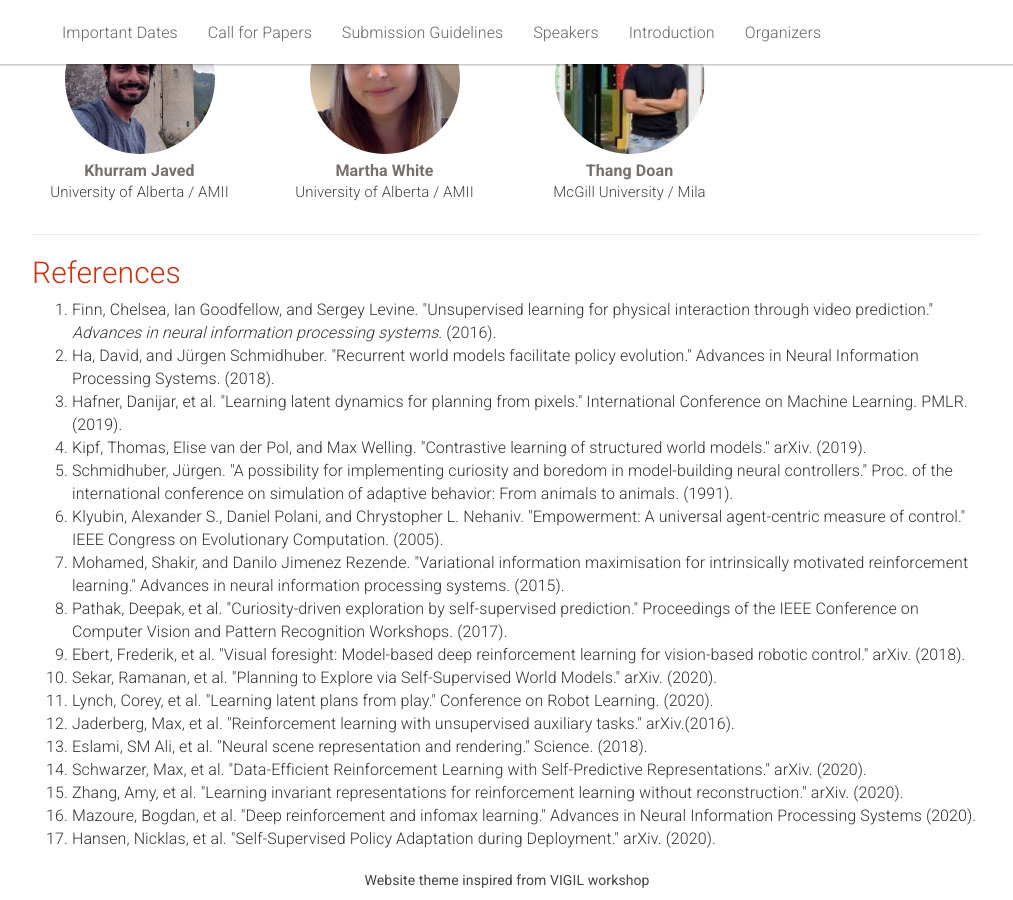
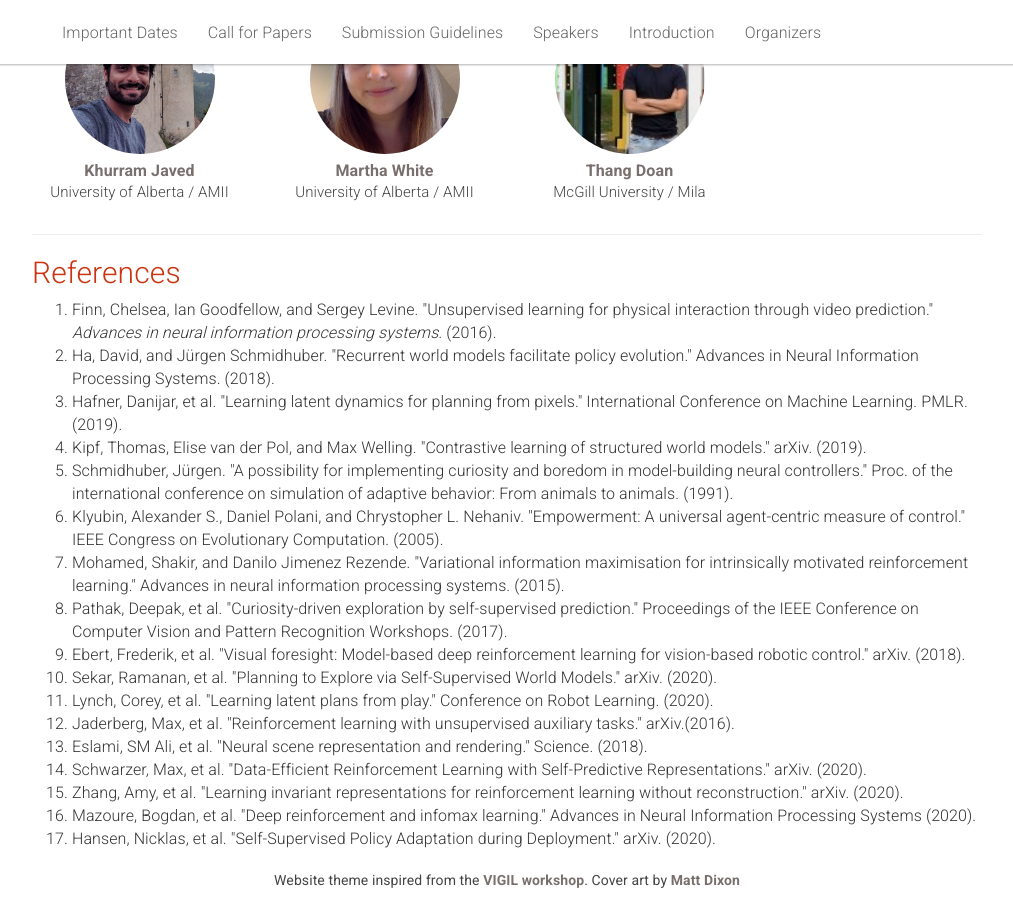
Before and after one commit to sslrlworkshop/sslrlworkshop.github.io, a Jekyll site: the page built from _pages/home.md, in a window 1280 px wide and 900 px high, scrolled down 3047 px. Shown: the whole window, without its empty margins (133-1146 px from the left). Built offline with Jekyll 4.4.1, drawn with Linux system fonts in a browser that asks for light colours.

Commit message:
Add cover art credit

```diff
--- a/_pages/home.md
+++ b/_pages/home.md
@@ -322,5 +322,5 @@ acknowledgements: ""
 </div>
 
 <div class="text-center p-3" style="background-color: rgba(0, 0, 0, 0)">
-    <h6>Website theme inspired from <a href="https://github.com/vigilworkshop/vigilworkshop.github.io" class="h6">VIGIL workshop</a></h6>
+    <h6>Website theme inspired from the <a href="https://github.com/vigilworkshop/vigilworkshop.github.io">VIGIL workshop</a>. Cover art by <a href="https://www.mattdixon.co.uk">Matt Dixon</a></h6>
   </div>
```
